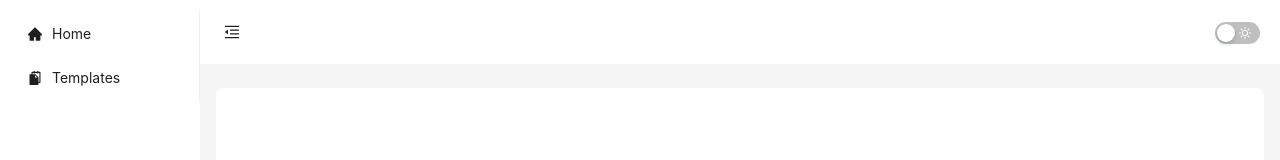
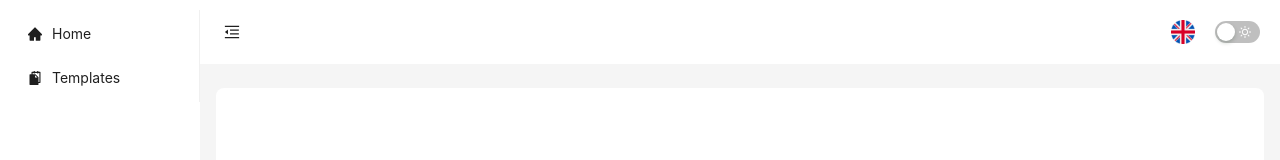
Before and after one commit to Makinloot/cv-maker, a React (Vite) app: page /form in a window 1280 px wide. Shown: the top 160 px of the page. Built offline with nearby package versions, Linux system fonts and the light colour scheme; what @react-pdf/renderer would draw is missing.

Commit message:
add language drawer

```diff
--- a/src/components/layout/header/Header.jsx
+++ b/src/components/layout/header/Header.jsx
@@ -1,22 +1,26 @@
-import { Button, Layout, Switch, theme } from "antd";
+import { Button, Dropdown, Layout, Select, Space, Switch, theme } from "antd";
 import {
   MenuFoldOutlined,
   MenuUnfoldOutlined,
   MoonOutlined,
   SunOutlined,
+  DownOutlined
 } from "@ant-design/icons";
 import { useAppContext } from "../../../context/CVContext";
 import { useEffect } from "react";
+import geFlag from '/ge-flag.png';
+import ukFlag from '/uk-flag.png';
+import style from './Header.module.css'
 
 const Header = () => {
-  const { collapsed, setCollapsed, darkMode, setDarkMode } = useAppContext();
+  const { collapsed, setCollapsed, darkMode, setDarkMode, language, setLanguage } = useAppContext();
   const {
     token: { colorBgContainer },
   } = theme.useToken();
 
   // Function to handle sidebar collapse
   const handleCollapse = () => {
-    if(collapsed) {
+    if (collapsed) {
       setCollapsed(false)
       localStorage.setItem("collapsed", "")
     } else {
@@ -30,6 +34,34 @@ const Header = () => {
     setDarkMode(checked);
     localStorage.setItem("theme", checked ? "dark" : "light");
   };
+
+  // handle language
+  const handleLanguage = () => {
+    if(language === 'ge') {
+      localStorage.setItem("language", "en")
+      setLanguage("en")
+    } else {
+      localStorage.setItem("language", "ge")
+      setLanguage("ge")
+    }
+  }
+
+  // language dropdown items
+  const items = [
+    {
+      label: (
+        <img onClick={handleLanguage} className={style.languageIcon} src={ukFlag} />
+      ),
+      key: '0',
+    },
+    {
+      label: (
+        <img onClick={handleLanguage} className={style.languageIcon} src={geFlag} />
+      ),
+      key: '1',
+    },
+
+  ];
 
   return (
     <Layout.Header
@@ -51,7 +83,17 @@ const Header = () => {
           height: 64,
         }}
       />
-      <div style={{ paddingRight: 20 }}>
+      <div className={style.headerBtnContainer}>
+        <Dropdown
+          menu={{
+            items,
+          }}
+          trigger={['click']}
+          className={style.languageBtnContainer}
+          placement="bottom"
+        >
+          <img className={style.languageIcon} style={{ marginTop: 0 }} src={language === 'ge' ? geFlag : ukFlag} />
+        </Dropdown>
         <Switch
           checkedChildren={<MoonOutlined />}
           unCheckedChildren={<SunOutlined />}
--- /dev/null
+++ b/src/components/layout/header/Header.module.css
@@ -0,0 +1,17 @@
+.headerBtnContainer {
+    padding-right: 20px;
+    display: flex;
+    align-items: center;
+}
+
+.languageBtnContainer {
+    margin-right: 20px;
+}
+
+
+.languageIcon {
+    width: 24px;
+    height: 24px;
+    cursor: pointer;
+    /* margin-top: 10px; */
+}
--- a/src/context/CVContext.jsx
+++ b/src/context/CVContext.jsx
@@ -17,6 +17,7 @@ const ContextProvider = ({ children }) => {
   const [darkMode, setDarkMode] = useState(
     localStorage.getItem("theme") === "dark" ? true : false || false
   );
+  const [language, setLanguage] = useState(localStorage.getItem("language") === "ge" ? "ge" : "en")
 
   const values = {
     setData,
@@ -33,6 +34,8 @@ const ContextProvider = ({ children }) => {
     collapsed,
     setDarkMode,
     darkMode,
+    setLanguage,
+    language
   };
   return <Context.Provider value={values}>{children}</Context.Provider>;
 };
```
Also changed, not shown: public/ge-flag.png (added), public/uk-flag.png (added).
